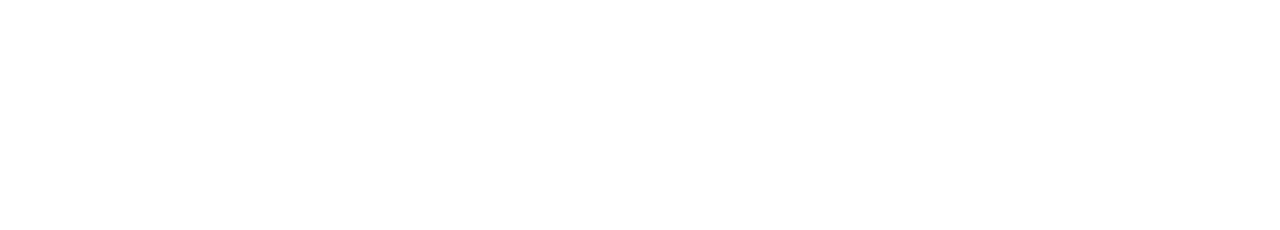
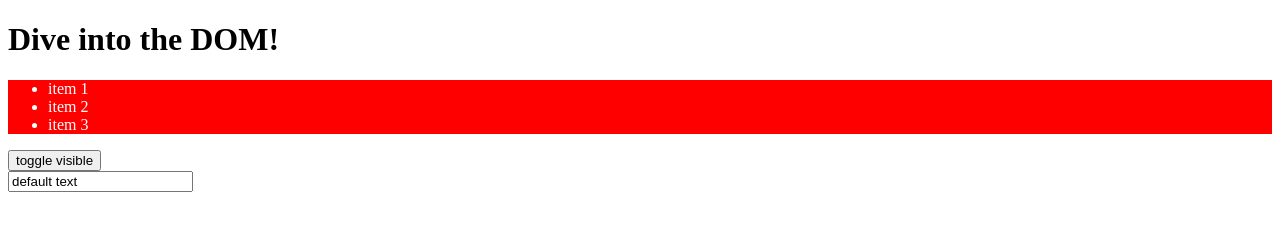
Before and after one commit to MCysneiros/dom-01-starting-code, a plain HTML site: page index.html in a window 1280 px wide. Drawn offline with Linux system fonts and the light colour scheme.

Commit message:
fim da aula

```diff
--- a/app.js
+++ b/app.js
@@ -0,0 +1,21 @@
+const ul = document.querySelector('ul');
+const firstLi = ul.firstElementChild;
+console.log(firstLi);
+
+const section = document.querySelector('section');
+const button = document.querySelector('button');
+
+// section.style.backgroundColor = ' blue';
+
+section.className = 'red-bg';
+
+button.addEventListener('click', () => {
+  // if (section.className === 'red-bg visible') {
+  //   section.className = 'red-bg invisible';
+  // } else {
+  //   section.className = 'red-bg visible';
+  // }
+
+  // section.classList.toggle('visible');
+  section.classList.toggle('invisible');
+});
--- a/index.html
+++ b/index.html
@@ -1,13 +1,39 @@
 <!DOCTYPE html>
 <html lang="en">
-<head>
-  <meta charset="UTF-8">
-  <meta name="viewport" content="width=device-width, initial-scale=1.0">
-  <meta http-equiv="X-UA-Compatible" content="ie=edge">
-  <title>DOM Interaction</title>
-  <script src="app.js" defer></script>
-</head>
-<body>
+  <head>
+    <meta charset="UTF-8" />
+    <meta name="viewport" content="width=device-width, initial-scale=1.0" />
+    <meta http-equiv="X-UA-Compatible" content="ie=edge" />
+    <title>DOM Interaction</title>
+    <script src="app.js" defer></script>
 
-</body>
+    <style>
+      .red-bg {
+        background-color: red;
+        color: #fff;
+      }
+      .visible {
+        display: block;
+      }
+      .invisible {
+        display: none;
+      }
+    </style>
+  </head>
+  <body>
+    <header>
+      <h1 id="main-title">Dive into the DOM!</h1>
+    </header>
+    <section class="red-bg visible">
+      <ul>
+        <li class="list-item">item 1</li>
+        <li class="list-item">item 2</li>
+        <li class="list-item">item 3</li>
+      </ul>
+    </section>
+    <button>toggle visible</button>
+    <div>
+      <input type="text" value="default text" />
+    </div>
+  </body>
 </html>
```
